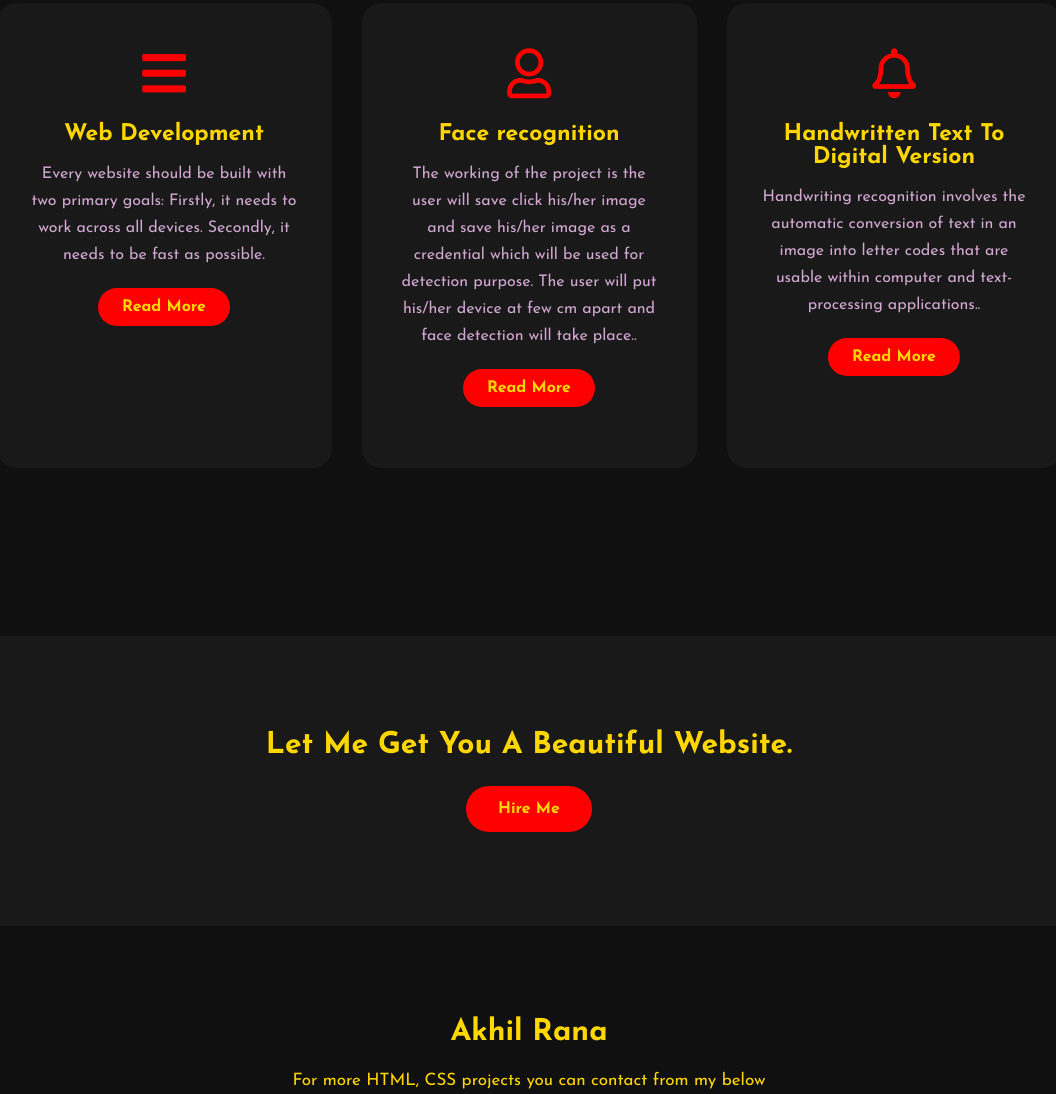
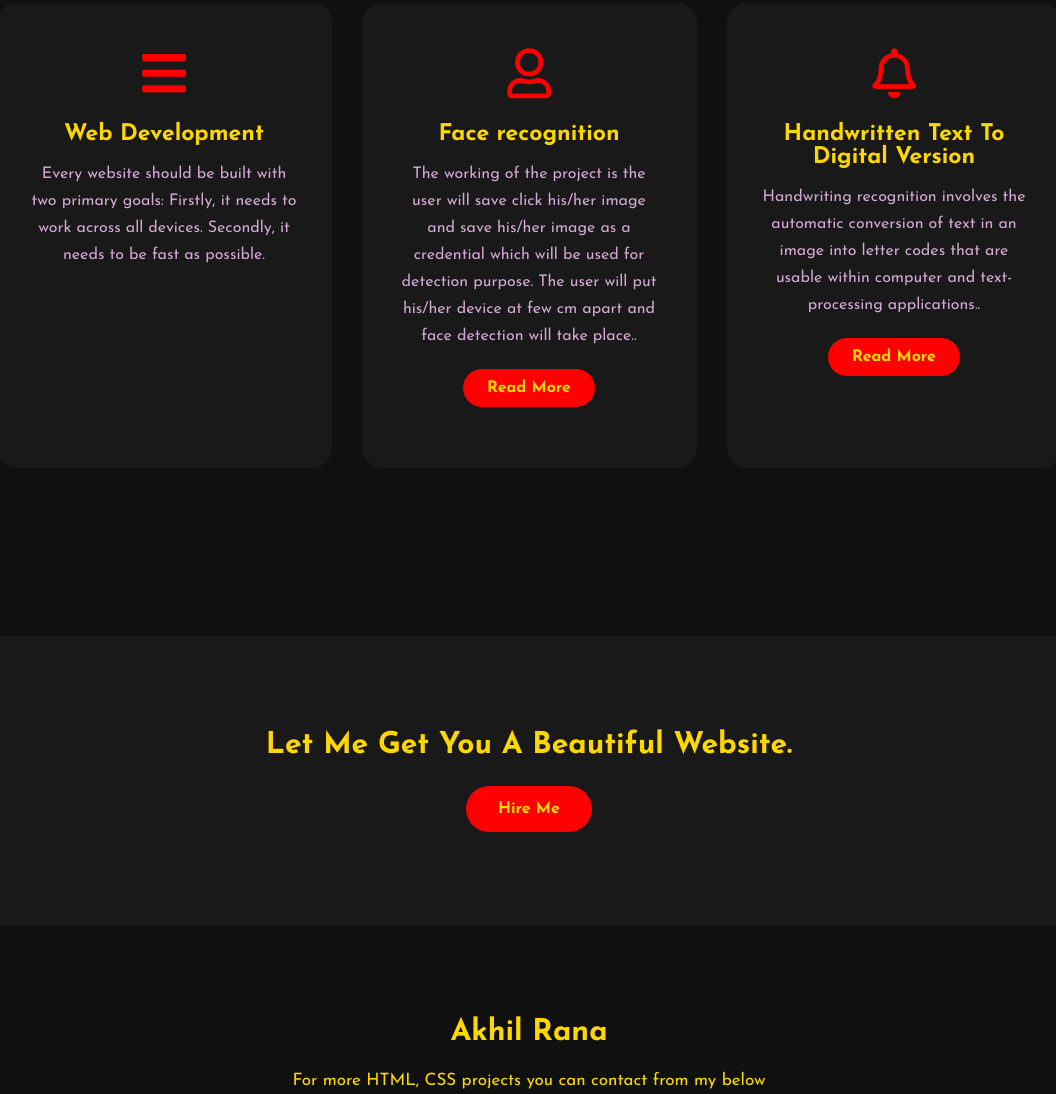
Before and after one commit to Akhil1589/Akhil_portfolio.gtihub.io, a plain HTML site: page index.html in a window 1280 px wide. Shown: the part 2255-3349 px from the top of the page, without its empty margins (111-1167 px from the left). Drawn offline with Linux system fonts and the light colour scheme.

Commit message:
Update index.html

```diff
--- a/index.html
+++ b/index.html
@@ -65,9 +65,7 @@
 					</p>
 
 
-					<p style="text-align: center;">
-						<a class="button" href="https://docs.google.com/document/d/1W2AaAEAvO36Y0o7ot7k7N6uhQf1u7psY/edit?usp=sharing&ouid=105259572510243805285&rtpof=true&sd=true">Read More</a>
-					</p>
+
 				</div>
 			</div>
 
```
